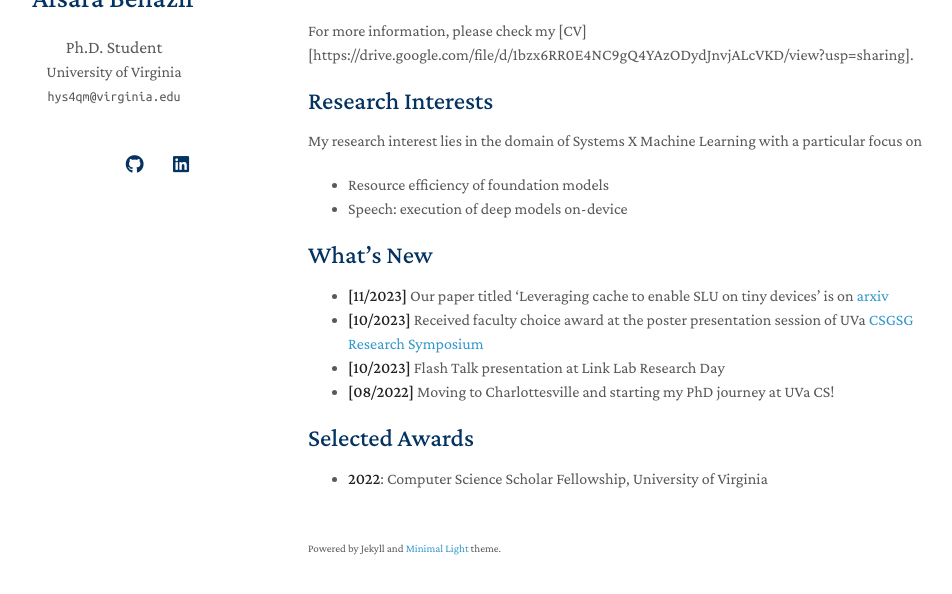
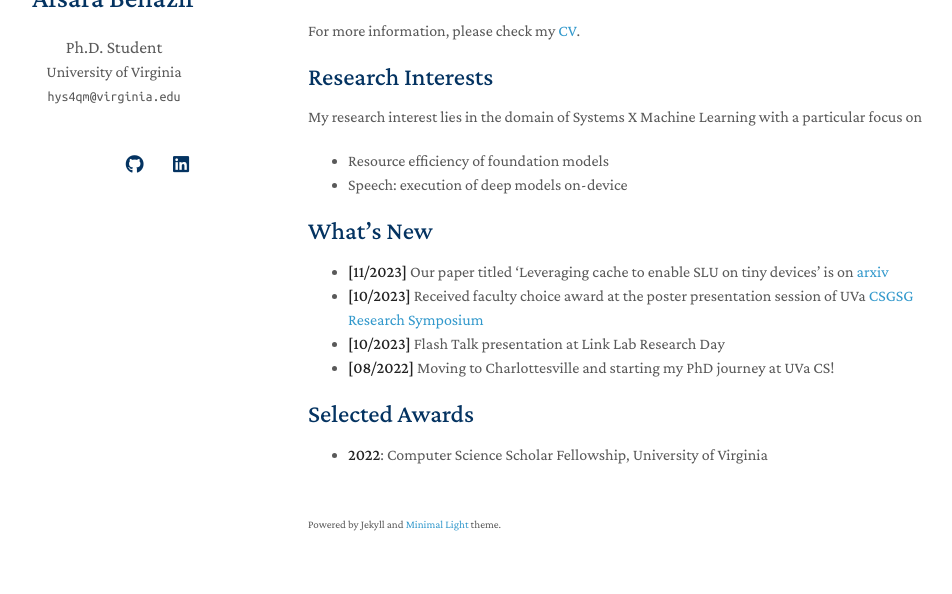
Before and after one commit to afsara-ben/aben.github.io, a Jekyll site: the page built from index.md, in a window 1280 px wide, cut to the strip 206-800 px from the top of the page. Shown: the whole strip, without its empty margins (162-1114 px from the left). Built offline with Jekyll 4.4.1, drawn with Linux system fonts in a browser that asks for light colours; nearby versions of some CDN libraries; a style sheet for code colours, icons or effects is not loaded; our own code applies the rules of GitHub Pages for plain Markdown files.

Commit message:
Update index.md

```diff
--- a/index.md
+++ b/index.md
@@ -6,7 +6,7 @@ layout: homepage
 
 Hello! My name is Afsara Benazir. I am currently a second-year PhD student in the Department of Computer Science at the [University of Virginia](https://www.virginia.edu/), advised by Prof. [Felix Xiaozhu Lin](https://fxlin.github.io/). Prior to this, I received my B.S. in Computer Science from [BUET](https://www.buet.ac.bd/web/#/) (Bangladesh University of Engineering and Technology) in 2021.
 
-For more information, please check my [CV][https://drive.google.com/file/d/1bzx6RR0E4NC9gQ4YAzODydJnvjALcVKD/view?usp=sharing].
+For more information, please check my [CV](https://drive.google.com/file/d/1bzx6RR0E4NC9gQ4YAzODydJnvjALcVKD/view?usp=sharing).
 
 ## Research Interests
 
```
